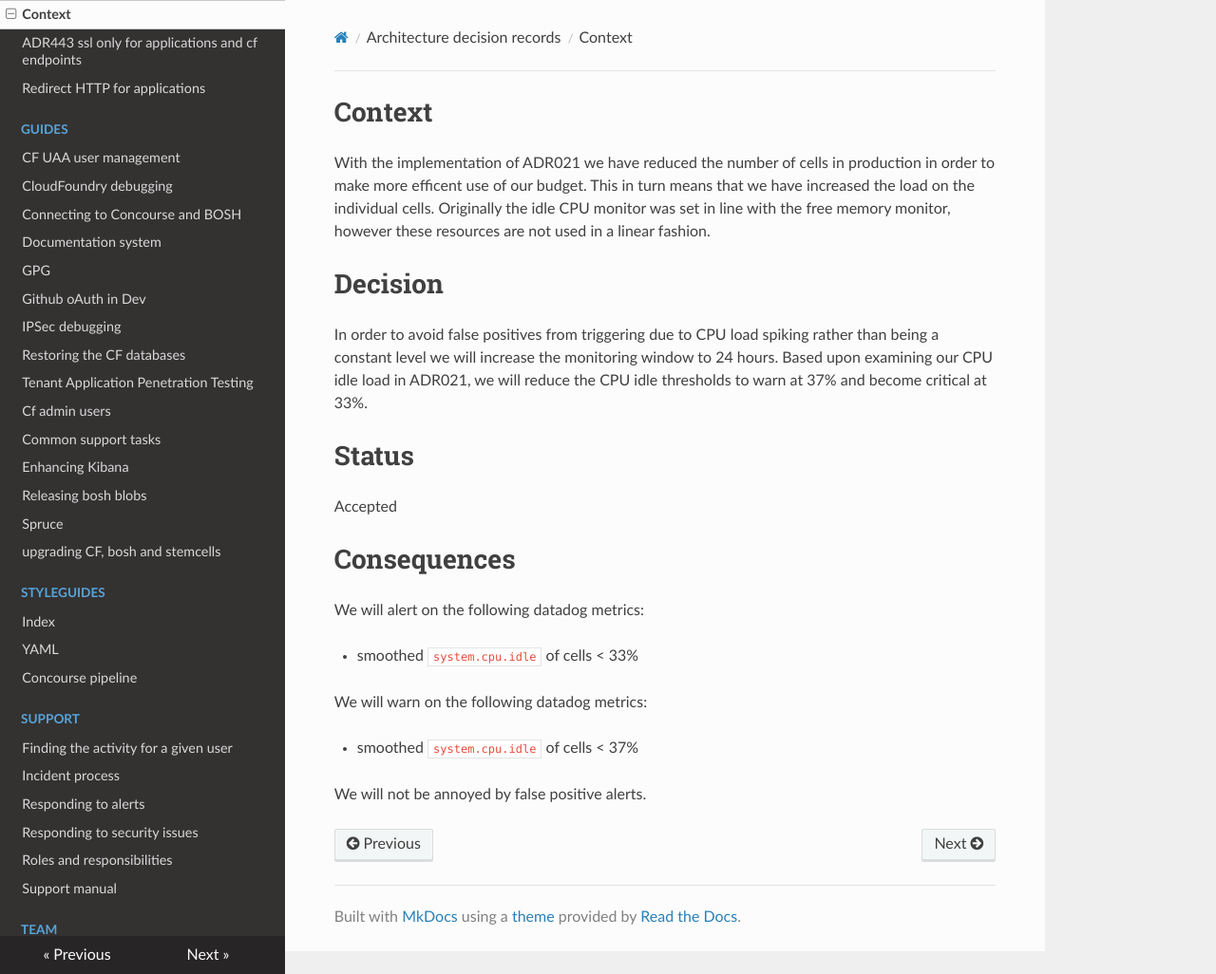
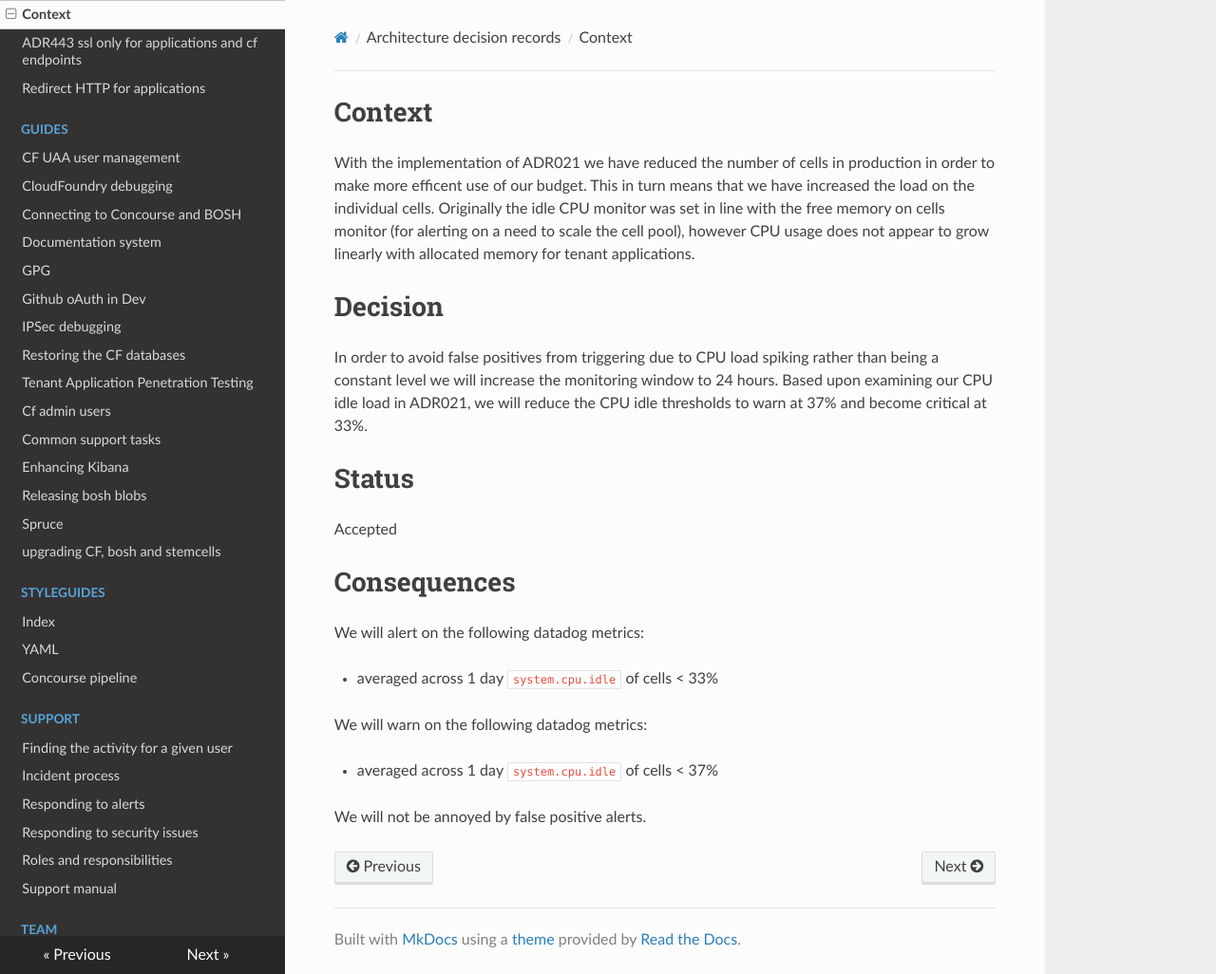
Before and after one commit to alphagov/paas-team-manual, an MkDocs documentation site: the page built from docs/architecture_decision_records/ADR023-idle-cpu-alerting-change.md, in a window 1280 px wide and 1026 px high. Shown: the whole window at 95% size. Built offline with MkDocs 1.6.1, drawn with Linux system fonts in a browser that asks for light colours; nearby versions of some CDN libraries.

Commit message:
Address review comments

```diff
--- a/docs/architecture_decision_records/ADR023-idle-cpu-alerting-change.md
+++ b/docs/architecture_decision_records/ADR023-idle-cpu-alerting-change.md
@@ -4,8 +4,9 @@ Context
 With the implementation of ADR021 we have reduced the number of cells in
 production in order to make more efficent use of our budget. This in turn means
 that we have increased the load on the individual cells. Originally the idle CPU
-monitor was set in line with the free memory monitor, however these resources
-are not used in a linear fashion.
+monitor was set in line with the free memory on cells monitor (for alerting on
+a need to scale the cell pool), however CPU usage does not appear to grow
+linearly with allocated memory for tenant applications.
 
 
 Decision
@@ -26,10 +27,10 @@ Consequences
 
 We will alert on the following datadog metrics:
 
-- smoothed `system.cpu.idle` of cells < 33%
+- averaged across 1 day `system.cpu.idle` of cells < 33%
 
 We will warn on the following datadog metrics:
 
-- smoothed `system.cpu.idle` of cells < 37%
+- averaged across 1 day `system.cpu.idle` of cells < 37%
 
 We will not be annoyed by false positive alerts.
```
